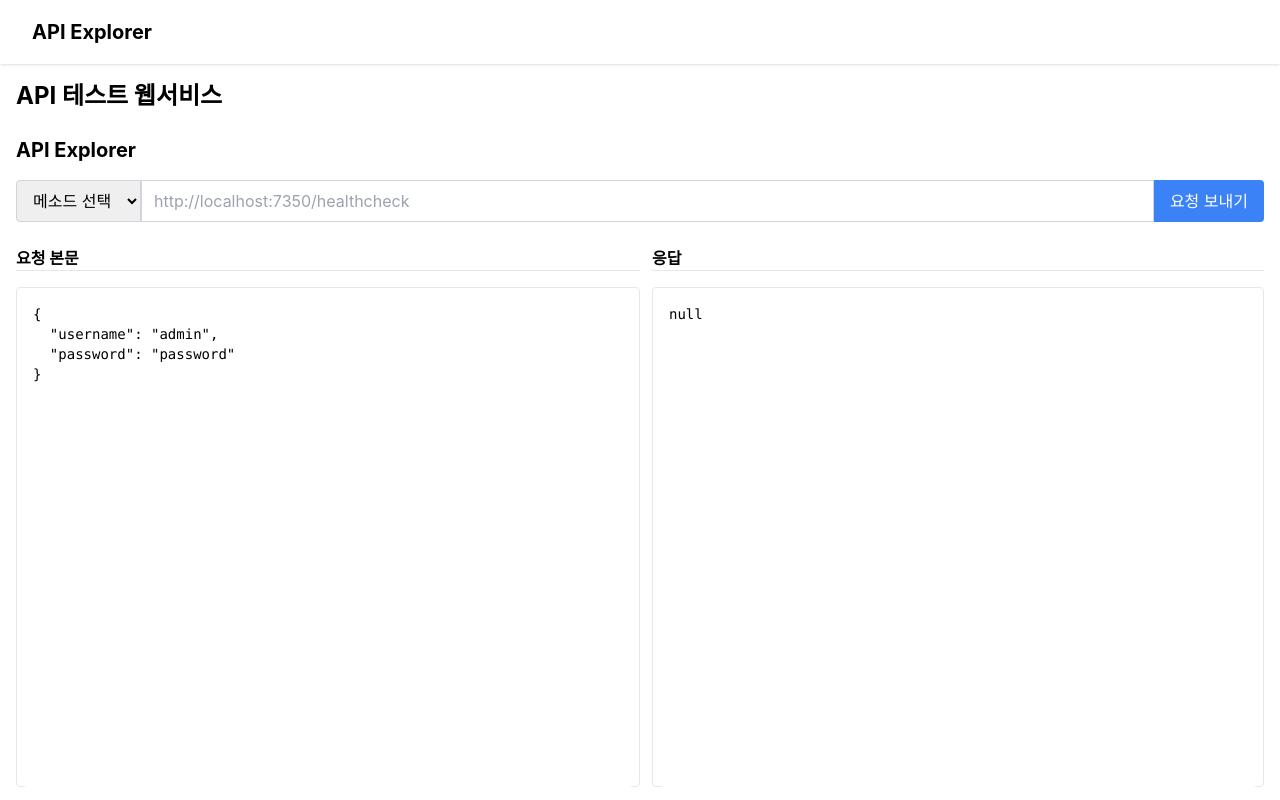
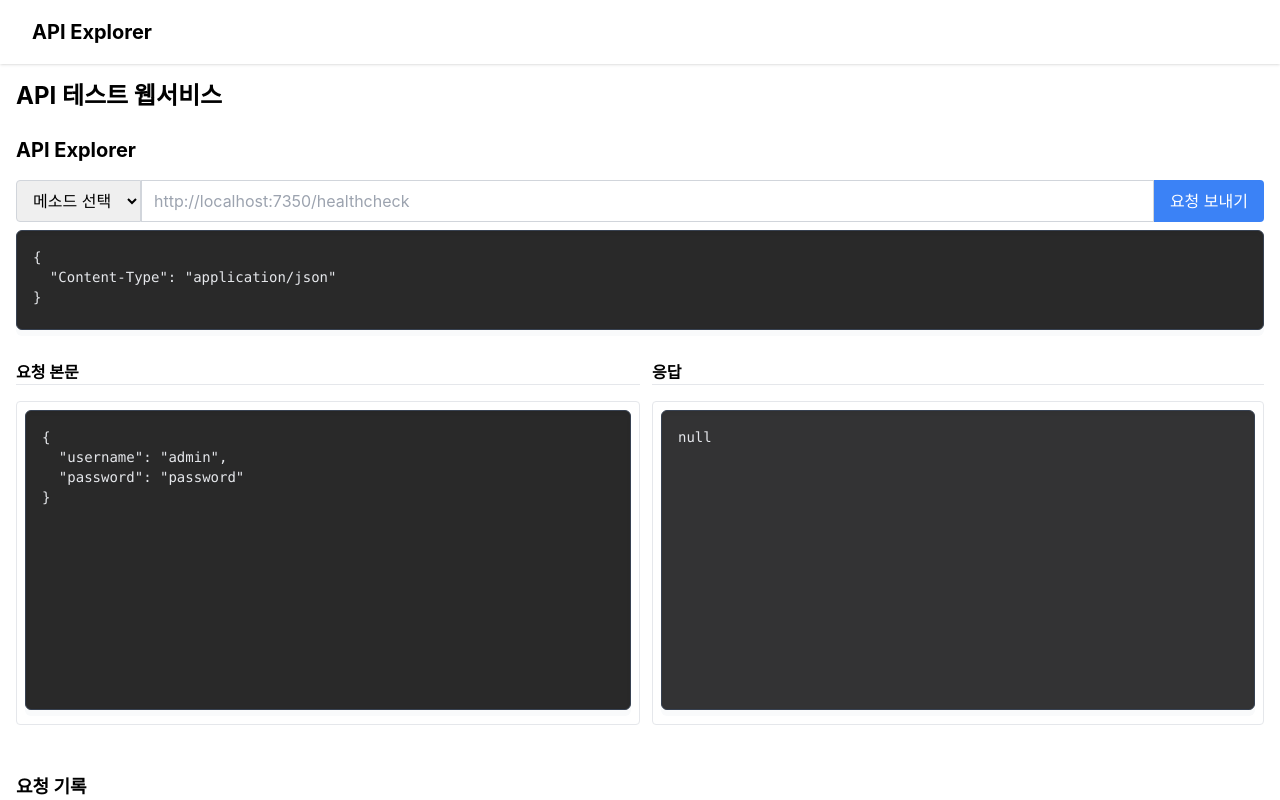
Before and after one commit to seongyeon-lee-fitfuns/mini-project, a Next.js app in the folder client/: page / in a window 1280 px wide. Shown: the top 800 px of the page. Built offline with nearby package versions, Linux system fonts and the light colour scheme.

Commit message:
feat: API Explorer에서 헤더 입력 기능 추가 및 JsonEditor 컴포넌트 개선

```diff
--- a/client/src/components/ApiExplorer.tsx
+++ b/client/src/components/ApiExplorer.tsx
@@ -8,6 +8,7 @@ import { ApiResponse, ApiLog } from '@/types/api';
 export default function ApiExplorer() {
   const [method, setMethod] = useState<string>('');
   const [url, setUrl] = useState<string>('');
+  const [headers, setHeaders] = useState<string>('{\n  "Content-Type": "application/json"\n}');
   const [response, setResponse] = useState<ApiResponse | null>(null);
   const [requestBody, setRequestBody] = useState<string>(`{
   "username": "admin",
@@ -21,19 +22,23 @@ export default function ApiExplorer() {
 
     try {
       const parsedBody = requestBody ? JSON.parse(requestBody) : {};
+      const parsedHeaders = JSON.parse(headers);
       const token = JSON.parse(localStorage.getItem('user') || '{}')?.token;
 
       const urlObject = new URL(url.startsWith('http') ? url : `http://${url}`);
       const port = urlObject.port;
 
-      const headers: Record<string, string> = {};
+      const finalHeaders = {
+        ...parsedHeaders
+      };
+
       if (port === '7351') {
-        headers['Authorization'] = `Bearer ${token}`;
+        finalHeaders['Authorization'] = `Bearer ${token}`;
       }
 
       const response = await fetch(url, {
         method: method,
-        headers,
+        headers: finalHeaders,
         ...(method.toLowerCase() !== 'get' && {
           body: JSON.stringify(parsedBody)
         })
@@ -75,8 +80,10 @@ export default function ApiExplorer() {
             <ApiRequestForm
               method={method}
               url={url}
+              headers={headers}
               onMethodChange={setMethod}
               onUrlChange={setUrl}
+              onHeadersChange={setHeaders}
               onSubmit={handleSubmit}
             />
           </div>
@@ -87,12 +94,11 @@ export default function ApiExplorer() {
         <div className="w-1/2 py-3">
           <h5 className="font-bold">요청 본문</h5>
           <hr className="mb-4" />
-          <div className="border rounded p-2 mb-3 h-[500px]">
+          <div className="border rounded p-2 mb-3">
             {method.toLowerCase() !== 'get' && (
               <JsonEditor
                 value={requestBody}
                 onChange={setRequestBody}
-                height="500px"
               />
             )}
           </div>
@@ -101,11 +107,10 @@ export default function ApiExplorer() {
         <div className="w-1/2 pl-3 py-3">
           <h5 className="font-bold">응답</h5>
           <hr className="mb-4" />
-          <div className="border rounded p-2 mb-3 h-[500px]">
+          <div className="border rounded p-2 mb-3">
             <JsonEditor
               value={JSON.stringify(response, null, 2)}
               readOnly
-              height="500px"
             />
           </div>
         </div>
--- a/client/src/components/ApiRequestForm.tsx
+++ b/client/src/components/ApiRequestForm.tsx
@@ -1,18 +1,29 @@
+import JsonEditor from "./JsonEditor";
+
 interface ApiRequestFormProps {
   method: string;
   url: string;
+  headers: string;
   onMethodChange: (method: string) => void;
   onUrlChange: (url: string) => void;
+  onHeadersChange: (headers: string) => void;
   onSubmit: (e: React.FormEvent) => void;
 }
 
-export default function ApiRequestForm({ method, url, onMethodChange, onUrlChange, onSubmit }: ApiRequestFormProps) {
+export default function ApiRequestForm({
+  method,
+  url,
+  headers,
+  onMethodChange,
+  onUrlChange,
+  onHeadersChange,
+  onSubmit
+}: ApiRequestFormProps) {
   return (
     <form onSubmit={onSubmit} className="w-full">
-      <div className="flex">
+      <div className="flex flex-col space-y-2">
         <div className="flex">
           <select
-            id="method"
             value={method}
             onChange={(e) => onMethodChange(e.target.value)}
             className="form-select rounded-l border border-gray-300 py-2 px-3"
@@ -25,7 +36,6 @@ export default function ApiRequestForm({ method, url, onMethodChange, onUrlChang
               </option>
             ))}
           </select>
-        </div>
           <input
             type="text"
             value={url}
@@ -40,6 +50,15 @@ export default function ApiRequestForm({ method, url, onMethodChange, onUrlChang
             요청 보내기
           </button>
         </div>
+        <div>
+          <JsonEditor
+            value={headers}
+            onChange={onHeadersChange}
+            height="100px"
+            placeholder="헤더 (JSON 형식)"
+          />
+        </div>
+      </div>
     </form>
   );
 }
--- a/client/src/components/JsonEditor.tsx
+++ b/client/src/components/JsonEditor.tsx
@@ -7,9 +7,16 @@ interface JsonEditorProps {
   onChange?: (value: string) => void;
   readOnly?: boolean;
   height?: string;
+  placeholder?: string;
 }
 
-export default function JsonEditor({ value, onChange, readOnly = false, height = '300px' }: JsonEditorProps) {
+export default function JsonEditor({
+  value,
+  onChange,
+  readOnly = false,
+  height = '300px',
+  placeholder
+}: JsonEditorProps) {
   const editorRef = useRef<HTMLTextAreaElement>(null);
 
   useEffect(() => {
@@ -25,16 +32,22 @@ export default function JsonEditor({ value, onChange, readOnly = false, height =
   };
 
   return (
-    <div className="w-full h-full">
+    <div className="w-full h-full bg-gray-50 rounded-md">
       <textarea
         ref={editorRef}
-        className="w-full h-full font-mono text-sm p-2 resize-none border-0 focus:outline-none"
+        className={`w-full h-full font-mono text-sm p-4 resize-none focus:outline-none
+          bg-[#1e1e1e] text-gray-200
+          ${readOnly ? 'bg-opacity-90 cursor-default' : 'bg-opacity-95'}
+          rounded-md shadow-inner
+          border border-gray-700
+          placeholder-gray-500`}
         onChange={handleChange}
         readOnly={readOnly}
         style={{ height, overflow: 'auto' }}
         spellCheck="false"
         autoCorrect="off"
         autoCapitalize="off"
+        placeholder={placeholder}
       />
     </div>
   );
```
Lines whose indentation alone changed are shown as unchanged.
